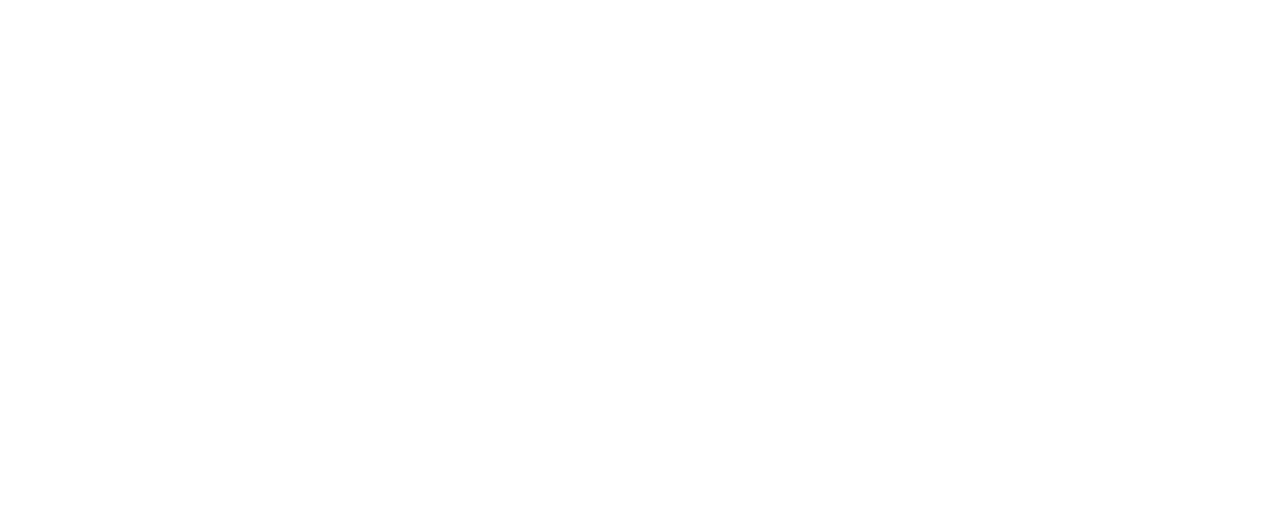
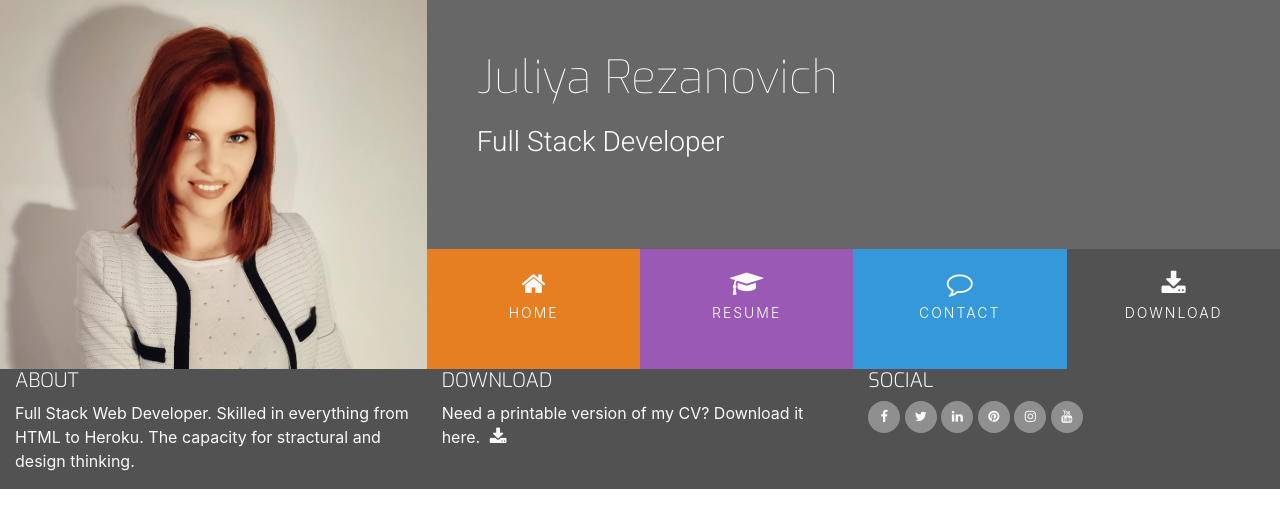
Before and after one commit to Juliya91/Juliya-Resume, a plain HTML site: page index.html in a window 1280 px wide. Drawn offline with nearby package versions, Linux system fonts and the light colour scheme.

Commit message:
Modify README.md

```diff
--- /dev/null
+++ b/assets/css/style.css
@@ -0,0 +1,190 @@
+@import url('https://fonts.googleapis.com/css2?family=Exo:ital,wght@0,100;0,200;0,300;0,400;0,500;0,600;0,700;1,100;1,200;1,300;1,400;1,500;1,600;1,700&family=Roboto:ital,wght@0,100;0,300;0,400;0,500;0,700;1,100;1,300&display=swap');
+
+/*-------Colors */
+
+.bg-color-name-title {
+    background-color: #676767;
+}
+
+.ui-menu-color-home{
+    background-color: #e67e22;
+}
+
+.ui-menu-color-resume{
+    background-color: #9b59b6;
+}
+
+.ui-menu-color-contact{
+    background-color: #3498db;
+}
+
+.ui-menu-color-download{
+    background-color: #525252;
+}
+
+/*------------------------------ Special paddings/margins/text */
+
+h1,
+h2,
+h3,
+h4 {
+    margin: 0;
+}
+
+.uppercase {
+    text-transform: uppercase;
+}
+
+.general-sub {
+    font-family: "Exo", sans-serif;
+    font-weight: 300;
+    color: #fafafa;
+}
+
+.inline-block {
+    display: inline-block;
+}
+
+/*------------------------------ Headings */
+
+header{
+    margin: 0;
+}
+
+.heading {
+    margin-left: 50px;
+}
+
+.logo {
+    background: url("../images/juliya.jpeg");
+    background-position: center;
+    background-repeat: no-repeat;
+    background-size: cover;
+    min-height: 360px;
+    transition: all .5s ease-in-out;
+    -moz-transition: all .5s ease-in-out;
+    -webkit-transition: all .5s ease-in-out;
+}
+
+.name{
+    font-family: "Exo", sans-serif;
+    font-weight: 100;
+    font-size: 46px;
+    margin-top: 50px;
+    color: #fff;
+}
+
+.title {
+  font-family: "Roboto", sans-serif;
+    font-weight: 300;
+    font-size: 28px;
+    margin-top: 20px;
+    margin-bottom: 90px;
+    color: #fff;
+}
+
+.list-inline-item:not(:last-child) {
+    margin: 0;
+}
+
+.menucontainer {
+    font-size: 0;
+}
+
+#nav {
+    margin: 0;
+}
+
+#nav li {
+    font-size: 14px;
+    padding: 0px;
+}
+
+.menuitem {
+    height: 120px;
+    text-align: center;
+    padding: 0;
+}
+
+.menuitem a {
+    width: 100%;
+    text-decoration: none;
+    color: #fff;
+    height: 100px;
+}
+
+.menuitem a i {
+    padding-top: 22px;
+    display: block;
+    color: #fafafa;
+    font-size: 26px;
+}
+
+.menuitem span {
+    display: block;
+    width: 100%;
+    padding-top: 5px;
+    text-align: center;
+    text-transform: uppercase;
+    font-size: 14px;
+    font-weight: 300;
+    letter-spacing: 2px;
+}
+
+/*------------------------------ Hover.css */
+
+.hvr-sweep-to-bottom:before {
+    background-color: rgba(0, 0, 0, 0.2);
+    height: 120px;
+}
+
+/*------------------------------ Footer */
+
+footer {
+    background-color: #525252;
+    color: #fafafa;
+    min-height: 120px;
+}
+
+.cv-pdf i {
+    font-size: 18px;
+    color: #fafafa;
+    text-align: center;
+    padding-left: 5px;
+    transform: all 0.35s ease-in-out;
+    -moz-transform: all 0.35s ease-in-out;
+    -webkit-transform: all 0.35s ease-in-out;
+    -o-transform: all 0.35s ease-in-out;
+}
+
+.cv-pdf i:hover {
+    color: #e84610;
+}
+
+.social-links {
+    padding-bottom: 15px;
+}
+
+.social-links li a i {
+    width: 32px;
+    height: 32px;
+    padding: 12px 0;
+    border-radius: 50%;
+    font-size: 13px;
+    line-height: 7px;
+    text-align: center;
+    color: #fafafa;
+    background: #8f8f8f;
+ animation: all 0.35s ease-in-out;
+    -moz-animation: all 0.35s ease-in-out;
+    -webkit-animation: all 0.35s ease-in-out;
+    -o-animation: all 0.35s ease-in-out;
+}
+
+.social-links li a i:hover {
+    background: #e84610;
+}
+
+#footer-details {}
+
+padpadding: ;20px
--- a/index.html
+++ b/index.html
@@ -5,17 +5,108 @@
     <meta name="viewport" content="width=device-width, initial-scale=1.0">
     <link rel="stylesheet" href="https://maxcdn.bootstrapcdn.com/bootstrap/4.2.1/css/bootstrap.min.css"/>
     <link rel="stylesheet" href="https://stackpath.bootstrapcdn.com/font-awesome/4.7.0/css/font-awesome.min.css">
+    <link rel="stylesheet" href="https://cdnjs.cloudflare.com/ajax/libs/hover.css/2.1.1/css/hover-min.css" type="text/css" />
+    <link rel="stylesheet" href="assets/css/style.css" type="text/css"/>
     <title>Juliya</title>
 </head>
 <body>
     <header>
+        <div class="row no-gutters">
+            <a href="index.html" class="col-md-4 logo">
 
+            </a>
+            <div class="col-md-8">
+                <div class="row no-gutters bg-color-name-title">
+                    <div class="col heading">
+                        <h1 class="name">Juliya Rezanovich</h1>
+                        <h2 class="title">Full Stack Developer</h2>
+                    </div>
+                </div>
+                <div class="row no-gutters">
+                    <div class="col">
+                    <ul id="nav" class="list-inline menucontainer">
+                        <li class="col-6 col-sm-3 ui-menu-color-home list-inline-item menuitem">
+                            <a href="#" class="hvr-sweep-to-bottom"><i class="fa fa-home" aria-hidden="true"></i><span>Home</span></a>
+                        </li>
+                        <li class="col-6 col-sm-3 ui-menu-color-resume list-inline-item menuitem">
+                            <a href="#" class="hvr-sweep-to-bottom"><i class="fa fa-graduation-cap" aria-hidden="true"></i><span>Resume</span></a>
+                        </li>
+                        <li class="col-6 col-sm-3 ui-menu-color-contact list-inline-item menuitem">
+                            <a href="#" class="hvr-sweep-to-bottom"><i class="fa fa-comment-o" aria-hidden="true"></i><span>Contact</span></a>
+                        </li>
+                        <li class="col-6 col-sm-3 ui-menu-color-download list-inline-item menuitem">
+                            <a href="#" class="hvr-sweep-to-bottom"><i class="fa fa-download" aria-hidden="true"></i><span>Download</span></a>
+                        </li>
+                    </ul>
+                    </div>
+                </div>
+            </div>
+        </div>
     </header>
     <section>
 
     </section>
-    <footer>
-
+    <footer class="container-fluid">
+        <div id="footer-details" class="row">
+            <div class="col-sm-4">
+                <h5 class="uppercase general-sub">About</h5>
+                <p class="inline-block">
+                    Full Stack Web Developer. Skilled in everything from HTML to Heroku.
+                    The capacity for stractural and design thinking.
+                </p>
+            </div>
+            <div class="col-sm-4">
+                <h5 class="uppercase general-sub">Download</h5>
+                <p class="inline-block">
+                    Need a printable version of my CV? Download it here.
+                    <a href="#" target="_blank" class="cv-pdf">
+                        <i class="fa fa-download" aria-hidden="true"></i>
+                        <span class="sr-only">Download link.</span>
+                    </a>
+                </p>
+            </div>
+            <div class="col-sm-4">
+                <h5 class="uppercase general-sub">Social</h5>
+                <ul class="list-inline social-links">
+                    <li class="list-inline-item">
+                        <a target="_blank" href="#">
+                            <i class="fa fa-facebook" aria-hidden="true"></i>
+                            <span class="sr-only">Facebook</span>
+                        </a>
+                    </li>
+                    <li class="list-inline-item">
+                        <a target="_blank" href="#">
+                            <i class="fa fa-twitter" aria-hidden="true"></i>
+                            <span class="sr-only">Twitter</span>
+                        </a>
+                    </li>
+                    <li class="list-inline-item">
+                        <a target="_blank" href="#">
+                            <i class="fa fa-linkedin" aria-hidden="true"></i>
+                            <span class="sr-only">LinkedIn</span>
+                        </a>
+                    </li>
+                    <li class="list-inline-item">
+                        <a target="_blank" href="#">
+                            <i class="fa fa-pinterest" aria-hidden="true"></i>
+                            <span class="sr-only">Pinterest</span>
+                        </a>
+                    </li>
+                    <li class="list-inline-item">
+                        <a target="_blank" href="#">
+                            <i class="fa fa-instagram" aria-hidden="true"></i>
+                            <span class="sr-only">Instagram</span>
+                        </a>
+                    </li>
+                    <li class="list-inline-item">
+                        <a target="_blank" href="#">
+                            <i class="fa fa-youtube" aria-hidden="true"></i>
+                            <span class="sr-only">YouTube</span>
+                        </a>
+                    </li>
+                </ul>
+            </div>
+        </div>
     </footer>
 </body>
 </html>
```
Also changed, not shown: assets/images/juliya.jpeg (added), 1 other file.
